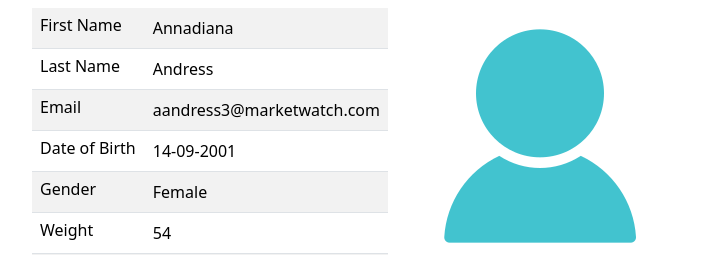
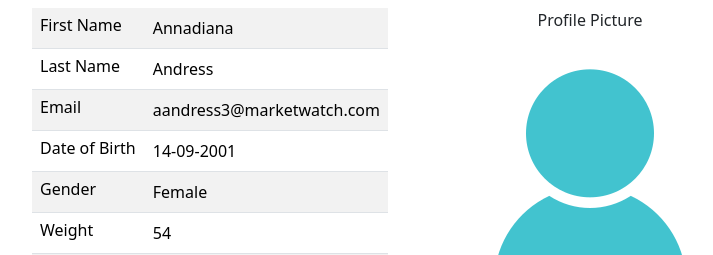
Before and after one commit to frank-kamau/Django-database, a Django app: page /customer/details/6 in a window 1280 px wide. Shown: the part 56-311 px from the top of the page, without its empty margins (50-763 px from the left). Run offline with Django 5.2, Linux system fonts and the light colour scheme; a user stored in the database is signed in; data comes from the database, SQL or seed files in the repository; both versions use the stored data as it was before the commit.

Commit message:
Uploading profile pic

```diff
--- a/project_database/settings.py
+++ b/project_database/settings.py
@@ -127,6 +127,10 @@ STATIC_ROOT = BASE_DIR / 'static'
 
 STATICFILES_DIRS = [BASE_DIR / 'sacco/static']
 
+MEDIA_URL = 'media/'
+
+MEDIA_ROOT = BASE_DIR / 'media'
+
 # Default primary key field type
 # https://docs.djangoproject.com/en/5.1/ref/settings/#default-auto-field
 
--- a/project_database/urls.py
+++ b/project_database/urls.py
@@ -15,8 +15,10 @@ Including another URLconf
     2. Add a URL to urlpatterns:  path('blog/', include('blog.urls'))
 """
 from django.contrib import admin
+from django.conf.urls.static import static
 from django.urls import path
 
+from project_database import settings
 from sacco import views
 
 urlpatterns = [
@@ -42,5 +44,6 @@ urlpatterns = [
     path('logout', views.signout_user, name='logout'),
 
     path('test', views.test, name='test'),
+
     path('admin/', admin.site.urls),
-]
+] + static(settings.MEDIA_URL, document_root=settings.MEDIA_ROOT)
--- a/sacco/app_forms.py
+++ b/sacco/app_forms.py
@@ -11,7 +11,7 @@ class CustomerForm(forms.ModelForm):
     gender = forms.ChoiceField(choices=GENDER_CHOICES, widget=forms.RadioSelect)
     class Meta:
         model = Customer
-        fields = ['first_name', 'last_name', 'email', 'dob', 'weight', 'gender']
+        fields = ['first_name', 'last_name', 'email', 'dob', 'weight', 'gender', 'profile_pic']
         widgets = {
             'dob': forms.DateInput(attrs={ 'type': 'date', 'min': '1980-01-01', 'max': '2005-12-31' }),
             'weight': forms.NumberInput(attrs={ 'type': 'number', 'min': '35', 'max': '100' }),
--- a/sacco/models.py
+++ b/sacco/models.py
@@ -1,4 +1,13 @@
+import os
+import uuid
+
 from django.db import models
+
+def generate_unique_name(instance, filename):   #for generating unique name for uploaded images
+    #kenya.png rtutyuryturyru-kenya.png
+    name= uuid.uuid4()
+    full_file_name = f'{name}-{filename}'
+    return os.path.join("profile_pictures", full_file_name)
 
 # Create your models here.
 class Customer(models.Model):
@@ -8,6 +17,7 @@ class Customer(models.Model):
     dob = models.DateField()
     gender = models.CharField(max_length=10)
     weight = models.IntegerField(default=0)
+    profile_pic = models.ImageField(upload_to= generate_unique_name, null=True)
     created_at = models.DateTimeField(auto_now_add=True)
     updated_at = models.DateTimeField(auto_now=True)
 
--- a/sacco/views.py
+++ b/sacco/views.py
@@ -63,7 +63,7 @@ def deposits(request):
 @permission_required("sacco.add_customer", raise_exception=True)
 def add_customer(request):
     if request.method == "POST":
-        form = CustomerForm(request.POST)
+        form = CustomerForm(request.POST, request.FILES)
         if form.is_valid():
             form.save()
             return redirect('customers')
@@ -76,7 +76,7 @@ def add_customer(request):
 def update_customer(request, customer_id ):
     customer = get_object_or_404(Customer, id=customer_id)
     if request.method == "POST":
-        form = CustomerForm(request.POST, instance=customer)
+        form = CustomerForm(request.POST, request.FILES, instance=customer)
         if form.is_valid():
             form.save()
             return redirect('customers')
@@ -148,3 +148,5 @@ def signout_user(request):
 # packages for making the forms appear nicely
 # pip install django-crispy-forms
 # pip install crispy-bootstrap5
+
+# pip install pillow ---library for images
--- a/templates/customer_form.html
+++ b/templates/customer_form.html
@@ -9,7 +9,7 @@
     <div class="container">
         <div class="row justify-content-center">
             <div class="col-sm-4 border px-3 py-3 mt-3">
-                <form action="{% url 'add_customer' %}" method="post">
+                <form action="{% url 'add_customer' %}" method="post" enctype="multipart/form-data">
                     {% csrf_token %}
                     {{ form | crispy}}
                     <button class="btn btn-dark w-100">Save Customer</button>
--- a/templates/customer_update_form.html
+++ b/templates/customer_update_form.html
@@ -9,7 +9,7 @@
     <div class="container">
         <div class="row justify-content-center">
             <div class="col-sm-4 border px-3 py-3 mt-3">
-                <form action=" " method="post">
+                <form action=" " method="post" enctype="multipart/form-data">
                     {% csrf_token %}
                     {{ form | crispy}}
                     <button class="btn btn-dark w-100"> Update Customer</button>
--- a/templates/details.html
+++ b/templates/details.html
@@ -49,7 +49,12 @@
             </div>
 
             <div class="col-sm-4">
-                <img src="{% static 'profile.png' %}" alt="">
+                <p class="text-center">Profile Picture</p>
+                {% if customer.profile_pic %}
+                    <img class= "img-fluid mx-auto d-block profile" src="{{ customer.profile_pic.url }}" alt="">
+                {% else %}
+                    <img class= "img-fluid mx-auto d-block profile" src="{% static 'profile.png' %}" alt="">
+                {% endif %}
             </div>
 
 
```
Also changed, not shown: db.sqlite3 (deleted), sacco/migrations/0001_initial.py (deleted).
